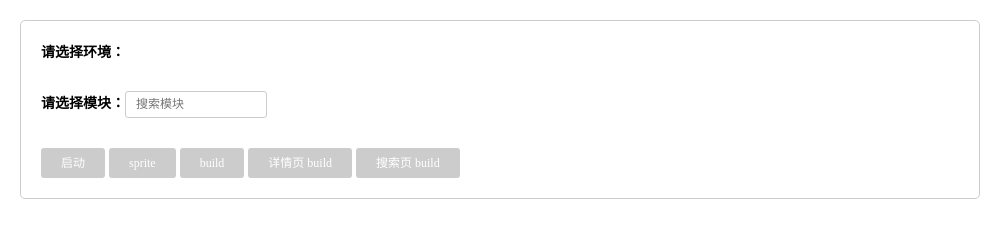
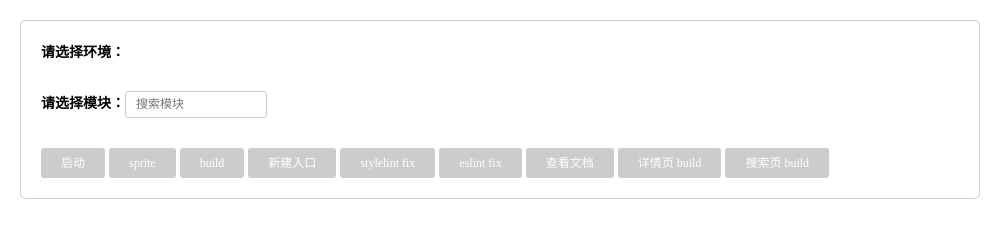
Before and after one commit to TracyWalt/electron, an Electron app: page index.html in a window 1000 px wide. Drawn offline with Linux system fonts and the light colour scheme; no server answers.

Commit message:
新增其他快捷功能

```diff
--- a/index.html
+++ b/index.html
@@ -23,6 +23,10 @@
             <a href="javascript:;" class="btn start-btn">启动</a>
             <a href="javascript:;" class="btn sprite-btn">sprite</a>
             <a href="javascript:;" class="btn build-btn">build</a>
+            <a href="javascript:;" class="btn newentry-btn">新建入口</a>
+            <a href="javascript:;" class="btn stylelint-btn">stylelint fix</a>
+            <a href="javascript:;" class="btn eslint-btn">eslint fix</a>
+            <a href="javascript:;" class="btn doc-btn">查看文档</a>
             <a href="javascript:;" class="btn build-detail-btn">详情页 build</a>
             <a href="javascript:;" class="btn build-search-btn">搜索页 build</a>
         </div>
```
